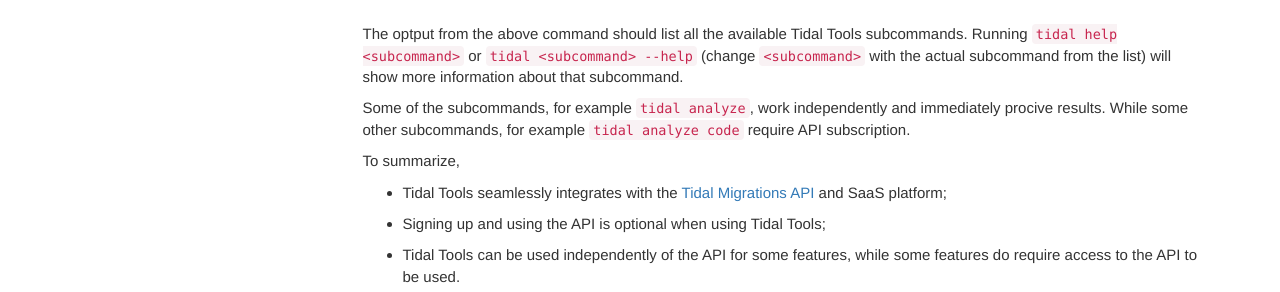
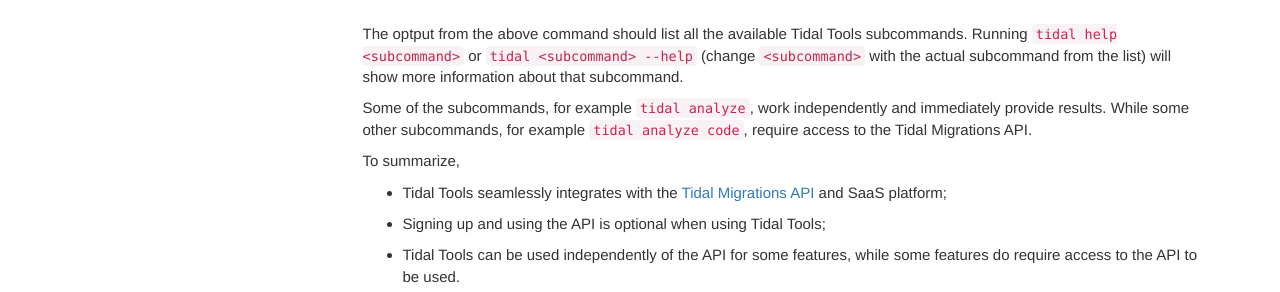
Before and after one commit to tidalmigrations/tidalmigrations.github.io, a Jekyll site: the page built from pages/tidal tools/aws.md, in a window 1280 px wide. Shown: the part 572-864 px from the top of the page. Built offline with Jekyll 4.4.1, drawn with Linux system fonts in a browser that asks for light colours; nearby versions of some CDN libraries; comment, search, counter and statistics services are not loaded.

Commit message:
Update pages/tidal tools/aws.md
Co-Authored-By: Philip Rees <philip.rees@tidalmigrations.com>

```diff
--- a/pages/tidal tools/aws.md
+++ b/pages/tidal tools/aws.md
@@ -20,7 +20,7 @@ tidal
 
 The optput from the above command should list all the available Tidal Tools subcommands. Running `tidal help <subcommand>` or `tidal <subcommand> --help` (change `<subcommand>` with the actual subcommand from the list) will show more information about that subcommand.
 
-Some of the subcommands, for example `tidal analyze`, work independently and immediately procive results. While some other subcommands, for example `tidal analyze code` require API subscription.
+Some of the subcommands, for example `tidal analyze`, work independently and immediately provide results. While some other subcommands, for example `tidal analyze code`, require access to the Tidal Migrations API.
 
 To summarize,
 
```
